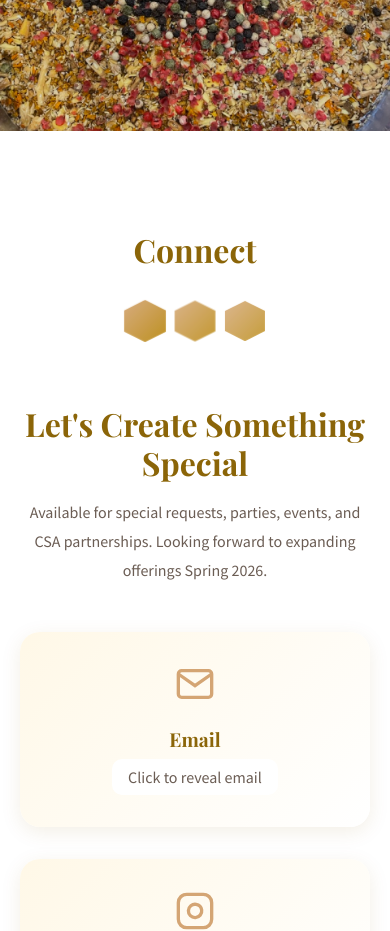
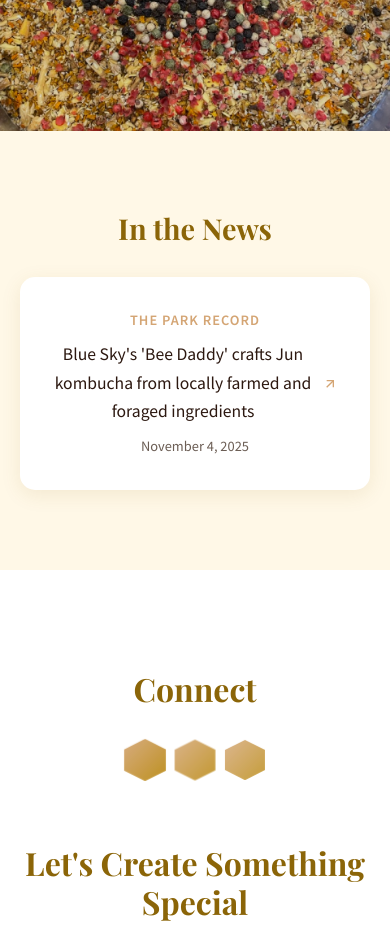
Before and after one commit to sam1am/beedaddykb.com, a plain HTML site: page index.html in a window 390 px wide. Shown: the part 9240-10171 px from the top of the page. Drawn offline with nearby package versions, Linux system fonts and the light colour scheme.

Commit message:
feat: add press section with media coverage showcase
Add a new "In the News" press section to showcase media coverage and external press mentions. The section includes:

- Press section component positioned between existing sections
- Featured article from The Park Record about Jun kombucha crafting
- Responsive card design with hover effects and external link arrows
- Styled with cream background, shadow effects, and smooth transitions
- Publication name, article title, clickable link, and date display

This enhancement helps build credibility and provides visitors with third-party validation of the brand.

```diff
--- a/index.html
+++ b/index.html
@@ -276,6 +276,29 @@
         </div>
     </section>
 
+    <!-- Press Section -->
+    <section id="press" class="press">
+        <div class="container">
+            <div class="press-content">
+                <h3>In the News</h3>
+                <div class="press-item">
+                    <div class="press-publication">The Park Record</div>
+                    <a href="https://www.parkrecord.com/2025/11/04/blue-skys-bee-daddy-crafts-jun-kombucha-from-locally-farmed-and-foraged-ingredients/"
+                       target="_blank"
+                       rel="noopener noreferrer"
+                       class="press-link">
+                        <span class="press-title">Blue Sky's 'Bee Daddy' crafts Jun kombucha from locally farmed and foraged ingredients</span>
+                        <svg class="press-arrow" width="16" height="16" viewBox="0 0 24 24" fill="none" stroke="currentColor" stroke-width="2">
+                            <path d="M7 17L17 7"/>
+                            <path d="M7 7h10v10"/>
+                        </svg>
+                    </a>
+                    <div class="press-date">November 4, 2025</div>
+                </div>
+            </div>
+        </div>
+    </section>
+
     <!-- Contact Section -->
     <section id="contact" class="contact">
         <div class="container">
--- a/styles.css
+++ b/styles.css
@@ -936,6 +936,84 @@ h1, h2, h3, h4, h5, h6 {
     animation: rotate-slow 10s linear infinite;
 }
 
+/* Press Section */
+.press {
+    padding: 80px 0;
+    background: var(--cream);
+    position: relative;
+}
+
+.press-content {
+    text-align: center;
+    max-width: 800px;
+    margin: 0 auto;
+}
+
+.press-content h3 {
+    color: var(--dark-amber);
+    font-size: 1.8rem;
+    margin-bottom: 2rem;
+    font-family: 'Playfair Display', serif;
+}
+
+.press-item {
+    background: white;
+    padding: 2rem;
+    border-radius: 15px;
+    box-shadow: 0 5px 20px var(--shadow-color);
+    transition: all 0.3s ease;
+}
+
+.press-item:hover {
+    transform: translateY(-3px);
+    box-shadow: 0 10px 30px var(--shadow-color);
+}
+
+.press-publication {
+    color: var(--honey-gold);
+    font-weight: 600;
+    font-size: 0.9rem;
+    text-transform: uppercase;
+    letter-spacing: 1px;
+    margin-bottom: 0.5rem;
+}
+
+.press-link {
+    display: inline-flex;
+    align-items: center;
+    gap: 0.5rem;
+    color: var(--text-dark);
+    text-decoration: none;
+    transition: all 0.3s ease;
+}
+
+.press-title {
+    font-size: 1.1rem;
+    line-height: 1.6;
+    border-bottom: 2px solid transparent;
+    transition: border-color 0.3s ease;
+}
+
+.press-link:hover .press-title {
+    border-color: var(--honey-gold);
+}
+
+.press-arrow {
+    color: var(--honey-gold);
+    transition: transform 0.3s ease;
+    flex-shrink: 0;
+}
+
+.press-link:hover .press-arrow {
+    transform: translate(2px, -2px);
+}
+
+.press-date {
+    margin-top: 0.5rem;
+    color: var(--text-light);
+    font-size: 0.9rem;
+}
+
 /* Footer */
 .footer {
     background: var(--dark-brown);
```
